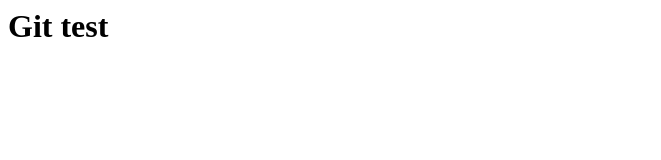
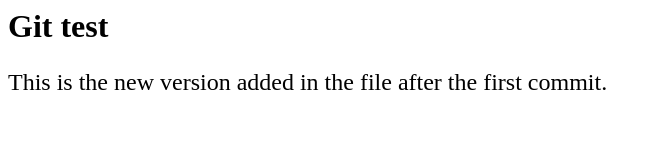
Before and after one commit to theantp/fromGit, a plain HTML site: page index.html in a window 1280 px wide. Shown: the whole page, without its empty margins (0-661 px from the left). Drawn offline with Linux system fonts and the light colour scheme.

Commit message:
Edited the exisiting index.html file and Added README.md file here

```diff
--- a/index.html
+++ b/index.html
@@ -5,7 +5,8 @@ This is the test for the Git</title>
 </head>
 <body>
 <h1>Git test</h1>
-
+<p style="font-size:24px">This is the new version added in the file
+after the first commit.</p>
 </body>
 
 
```
Also changed, not shown: 1 other file.
